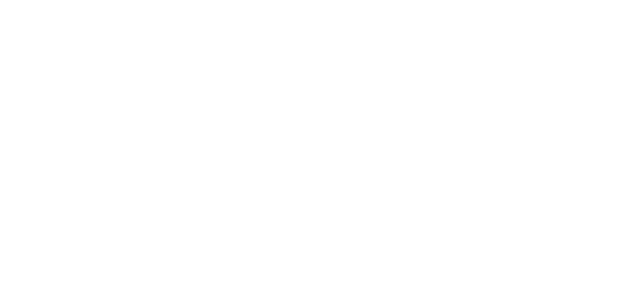
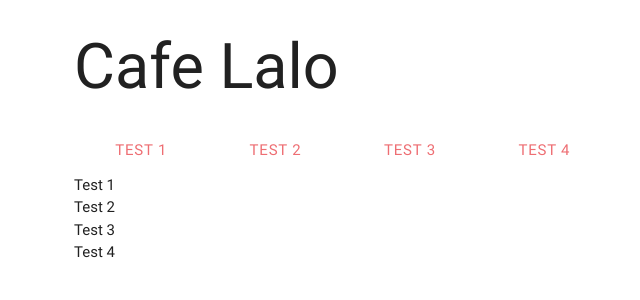
Before and after one commit to PotatoSamurai/CLalo, a Flask app: page / in a window 1280 px wide. Before the commit the part shown is empty. Shown: the top 300 px of the page, without its empty margins (118-758 px from the left). Run offline with Flask 2, Linux system fonts and the light colour scheme; some libraries are stand-ins or nearby versions.

Commit message:
requirejs setup done. (y)

```diff
--- /dev/null
+++ b/static/js/main.js
@@ -0,0 +1,16 @@
+  requirejs.config({
+    baseUrl: 'static/js/',
+    paths: {
+      angular: 'http://cdnjs.cloudflare.com/ajax/libs/angular.js/1.3.3/angular.min',
+      jquery: 'http://cdnjs.cloudflare.com/ajax/libs/jquery/2.1.1/jquery.min',
+      materialize: 'materialize'
+    },
+    shim: {
+      materialize: ['jquery']
+    }
+  });
+  requirejs(['materialize'],function(){
+    $(document).ready(function(){
+      $('ul.tabs').tabs();
+    });
+  });
--- a/templates/index.html
+++ b/templates/index.html
@@ -5,7 +5,21 @@
   </head>
 
   <body>
-    <script type="text/javascript" src="https://code.jquery.com/jquery-2.1.1.min.js"></script>
-    <script type="text/javascript" src="{{ url_for('static', filename='js/materialize.js') }}"></script>
+    <div class="container">
+      <h1>Cafe Lalo</h1>
+      <div class="col s12">
+        <ul class="tabs">
+          <li class="tab col s2"><a href="#test1">Test 1</a></li>
+          <li class="tab col s2"><a href="#test2">Test 2</a></li>
+          <li class="tab col s2"><a href="#test3">Test 3</a></li>
+          <li class="tab col s2"><a href="#test4">Test 4</a></li>
+        </ul>
+      </div>
+      <div id="test1" class="col s12">Test 1</div>
+      <div id="test2" class="col s12">Test 2</div>
+      <div id="test3" class="col s12">Test 3</div>
+      <div id="test4" class="col s12">Test 4</div>
+    </div>
+    <script type="text/javascript" data-main="{{ url_for('static', filename='js/main.js') }}" src="//cdnjs.cloudflare.com/ajax/libs/require.js/2.1.15/require.min.js"></script>
   </body>
 </html>
```
